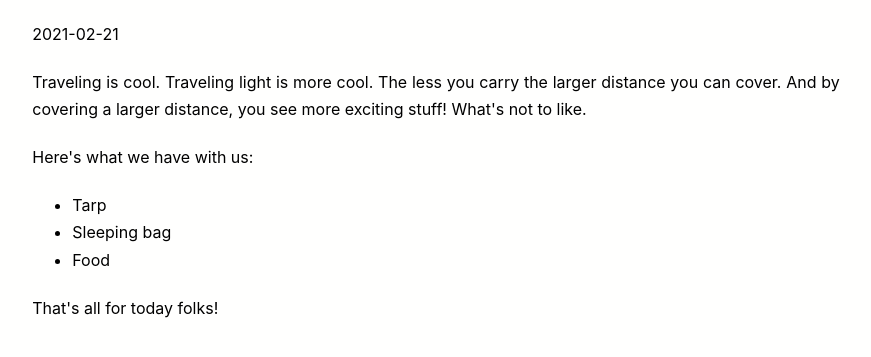
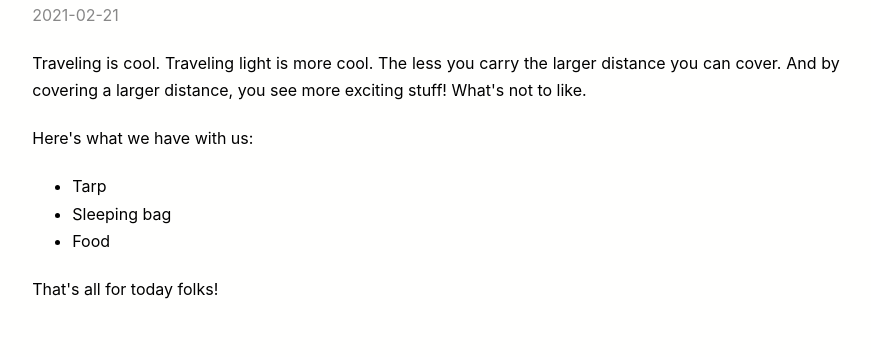
Before and after one commit to hojdars/hello-react, a Gatsby site: page /travels/travel_1 in a window 1280 px wide. Shown: the part 173-530 px from the top of the page, without its empty margins (204-1075 px from the left). Built offline with nearby package versions, Linux system fonts and the light colour scheme; Gatsby itself is replaced by a stand-in of ours.

Commit message:
Post Header component added

```diff
--- /dev/null
+++ b/src/components/post_header.js
@@ -0,0 +1,16 @@
+import React from "react"
+
+import postHeaderStyles from "./post_header.module.css"
+
+const PostHeader = props => {
+    return (
+        <div>
+            <h1>{props.title}</h1>
+            <div className={postHeaderStyles.date}>
+                {props.date}
+            </div>
+        </div>
+    )
+}
+
+export default PostHeader
--- /dev/null
+++ b/src/components/post_header.module.css
@@ -0,0 +1,5 @@
+.date {
+    color:#888;
+    line-height: calc(1ex / 0.32);
+    margin: 0.25ex 0;
+}
--- a/src/pages/travels/travel_1.js
+++ b/src/pages/travels/travel_1.js
@@ -1,15 +1,15 @@
 import React from "react"
 import Layout from "../../components/layout"
+import PostHeader from "../../components/post_header"
 
-export default function BlogPost({ data }) {
+export default function BlogPost() {
   return (
     <Layout>
-      <div>
-        <h1>Traveling light is great, here's what we take</h1>
-        <p>2021-02-21</p>
-      </div>
+      <PostHeader
+        title="Traveling light is great, here's what we take"
+        date="2021-02-21"
+      />
 
-      <div>
       <p>
         Traveling is cool.
         Traveling light is more cool.
@@ -19,6 +19,7 @@ export default function BlogPost({ data }) {
       </p>
 
       <p>Here's what we have with us:</p>
+
       <p>
         <ul>
           <li>Tarp</li>
@@ -28,8 +29,6 @@ export default function BlogPost({ data }) {
       </p>
 
       <p>That's all for today folks!</p>
-
-      </div>
     </Layout>
   )
 }
```
Also changed, not shown: src/pages/travels/travel_2.js (+5 -7 lines). Lines whose indentation alone changed are shown as unchanged.
